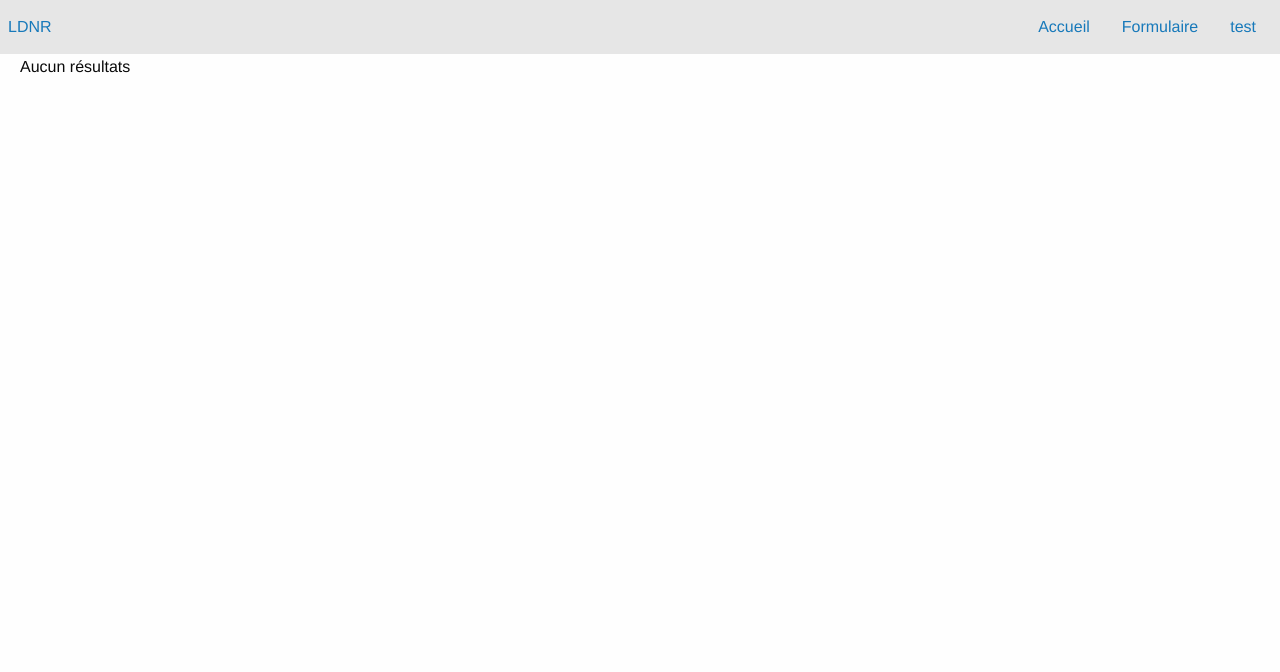
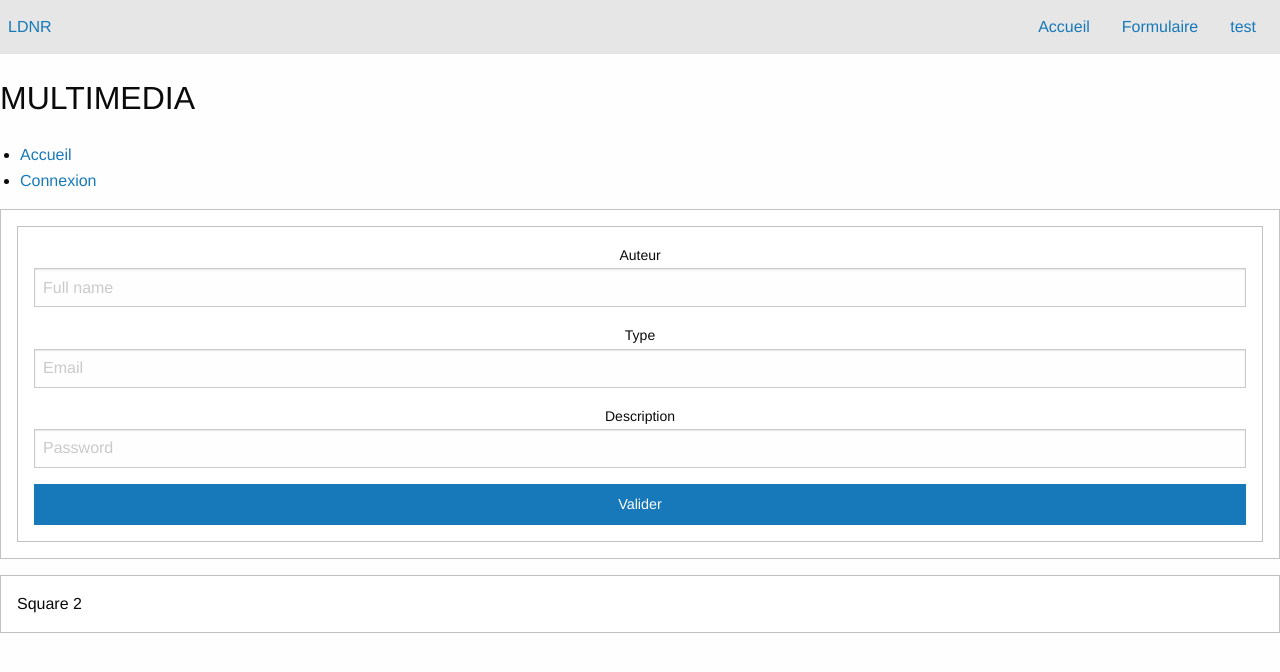
Before and after one commit to gnondpom09/tp_poo, a PHP site: page / in a window 1280 px wide. Shown: the top 672 px of the page. Run offline with PHP 8.4, Linux system fonts and the light colour scheme; some libraries are stand-ins or nearby versions.

Commit message:
ajout formulaire de connexion

```diff
--- a/actions/test.php
+++ b/actions/connexion.php
@@ -1,5 +1,5 @@
 <?php
-class testAction extends Action {
+class ConnexionAction extends Action {
 
     /**
      * Copier cette méthode
@@ -14,7 +14,7 @@ class testAction extends Action {
         // code...
 
         // Display content of home page
-        $this->render(dirname(dirname(__FILE__)) . '/views/test.php'); // modifier la page à afficher
+        $this->render(dirname(dirname(__FILE__)) . '/views/connexion.php'); // modifier la page à afficher
         $this->printOut();
     }
 }
--- a/header.php
+++ b/header.php
@@ -32,3 +32,27 @@
                 </div>
             </div>
         </header>
+
+<!DOCTYPE html>
+<html lang="en">
+<head>
+    <meta charset="UTF-8">
+    <meta name="viewport" content="width=device-width, initial-scale=1.0">
+    <meta http-equiv="X-UA-Compatible" content="ie=edge">
+    <title>Document</title>
+    <!-- Styles -->
+    <link rel="stylesheet" href="https://cdn.jsdelivr.net/npm/foundation-sites@6.5.1/dist/css/foundation.min.css" integrity="sha256-1mcRjtAxlSjp6XJBgrBeeCORfBp/ppyX4tsvpQVCcpA= sha384-b5S5X654rX3Wo6z5/hnQ4GBmKuIJKMPwrJXn52ypjztlnDK2w9+9hSMBz/asy9Gw sha512-M1VveR2JGzpgWHb0elGqPTltHK3xbvu3Brgjfg4cg5ZNtyyApxw/45yHYsZ/rCVbfoO5MSZxB241wWq642jLtA==" crossorigin="anonymous">
+    <link rel="stylesheet" href="css/normalize.css">
+    <link rel="stylesheet" href="https://use.fontawesome.com/releases/v5.7.0/css/all.css" integrity="sha384-lZN37f5QGtY3VHgisS14W3ExzMWZxybE1SJSEsQp9S+oqd12jhcu+A56Ebc1zFSJ" crossorigin="anonymous">
+    <link rel="stylesheet" href="css/style.css">
+</head>
+<body>
+    <div class="wrapper">
+
+        <header class="subnav-hero-section site-header">
+            <h1 class="subnav-hero-headline">MULTIMEDIA</h1>
+            <ul class="subnav-hero-subnav">
+                <li><a href="#">Accueil</a></li>
+                <li><a target="_blank" href="<?= $this->getUrl('connexion') ?>">Connexion</a></li>
+            </ul>
+        </header>
--- a/views/index.php
+++ b/views/index.php
@@ -1,19 +1,25 @@
-<ul>
-<?php
-if ($values && count($values) > 0) :
 
-    foreach($values as $key => $val) :
-    ?>
-        <li>
-            <?= $key . " : " . $val ?>
-        </li>
-        <a href="<?= $this->getUrl('delete') ?>">Destruction des valeurs actuelles</a>
-    <?php
-    endforeach;
-    else :
-    ?>
-        <p>Aucun résultats</p>
-    <?php
-endif;
-?>
-</ul>
+<div class="container">
+    <div class="grid-1 callout ">
+        <form class="callout text-center">
+            <div class="floated-label-wrapper">
+                <label for="full-name">Auteur</label>
+                <input type="text" id="full-name" name="full name input" placeholder="Full name">
+            </div>
+            <div class="floated-label-wrapper">
+                <label for="email">Type</label>
+                <input type="text" id="email" name="email input" placeholder="Email">
+            </div>
+            <div class="floated-label-wrapper">
+                <label for="pass">Description</label>
+                <input type="text" id="pass" name="password input" placeholder="Password">
+            </div>
+            <input class="button expanded" type="submit" value="Valider">
+        </form>
+    </div>
+
+    <div class="grid-2 callout">
+    Square 2
+    </div>
+
+</div>
```
Also changed, not shown: views/connexion.php (added, +17 -0 lines).
